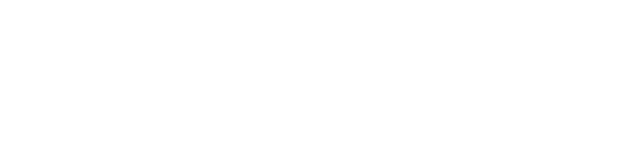
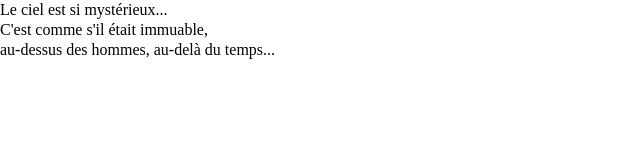
Before and after one commit to anissahquraishi/stortytelling-digital, a website built with Parcel: page src/bd_tokyo.html in a window 1280 px wide. Shown: the whole page, without its empty margins (0-640 px from the left). Built offline with nearby package versions, Linux system fonts and the light colour scheme.

Commit message:
add header for product page

```diff
--- a/src/bd_tokyo.html
+++ b/src/bd_tokyo.html
@@ -7,6 +7,15 @@
     <link rel="stylesheet" href="scss/main.scss" />
   </head>
   <body>
+    <header>
+      <div class="paragraph-container">
+        <p class="sentence-space">Le ciel est si mystérieux...</p>
+        <p>
+          C'est comme s'il était immuable, <br />
+          au-dessus des hommes, au-delà du temps...
+        </p>
+      </div>
+    </header>
     <script src="js/main.js" type="module"></script>
   </body>
 </html>
```
